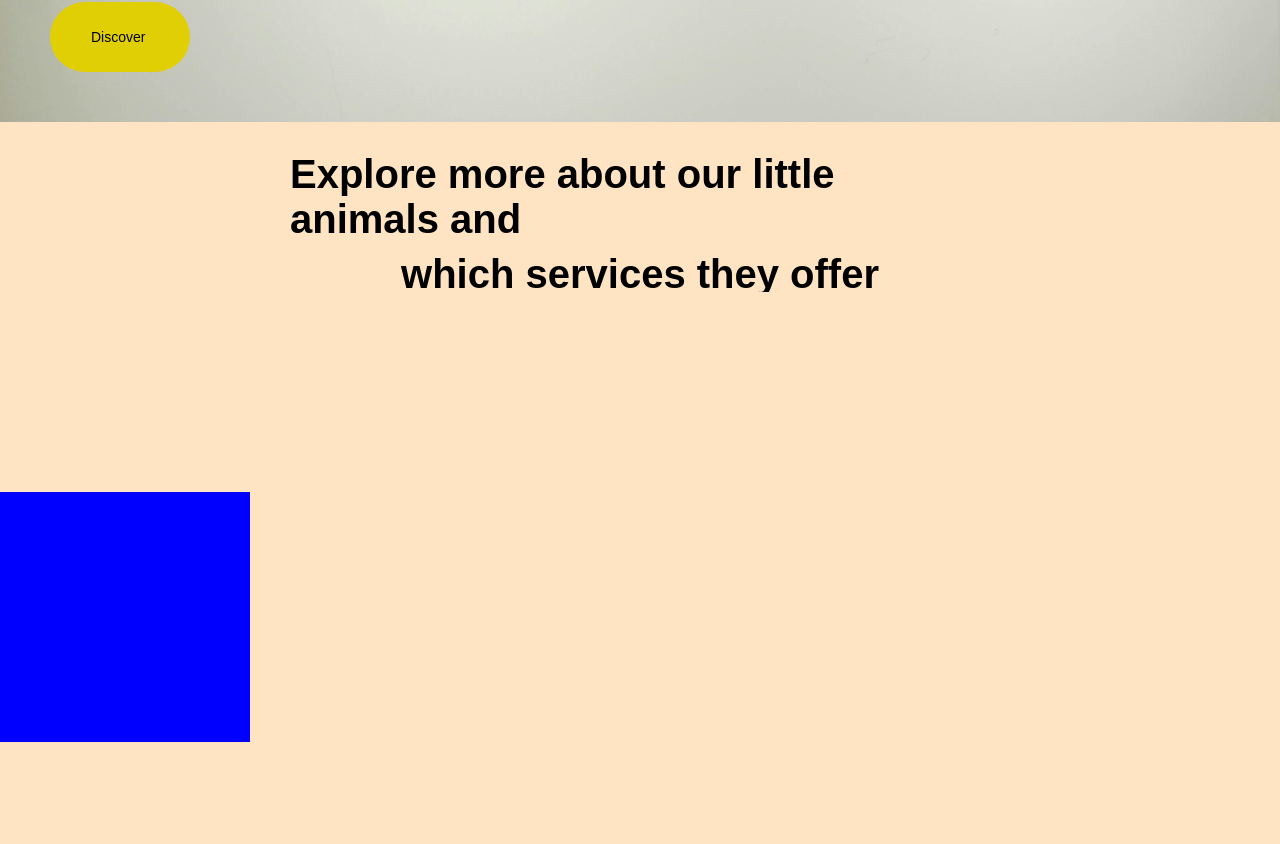
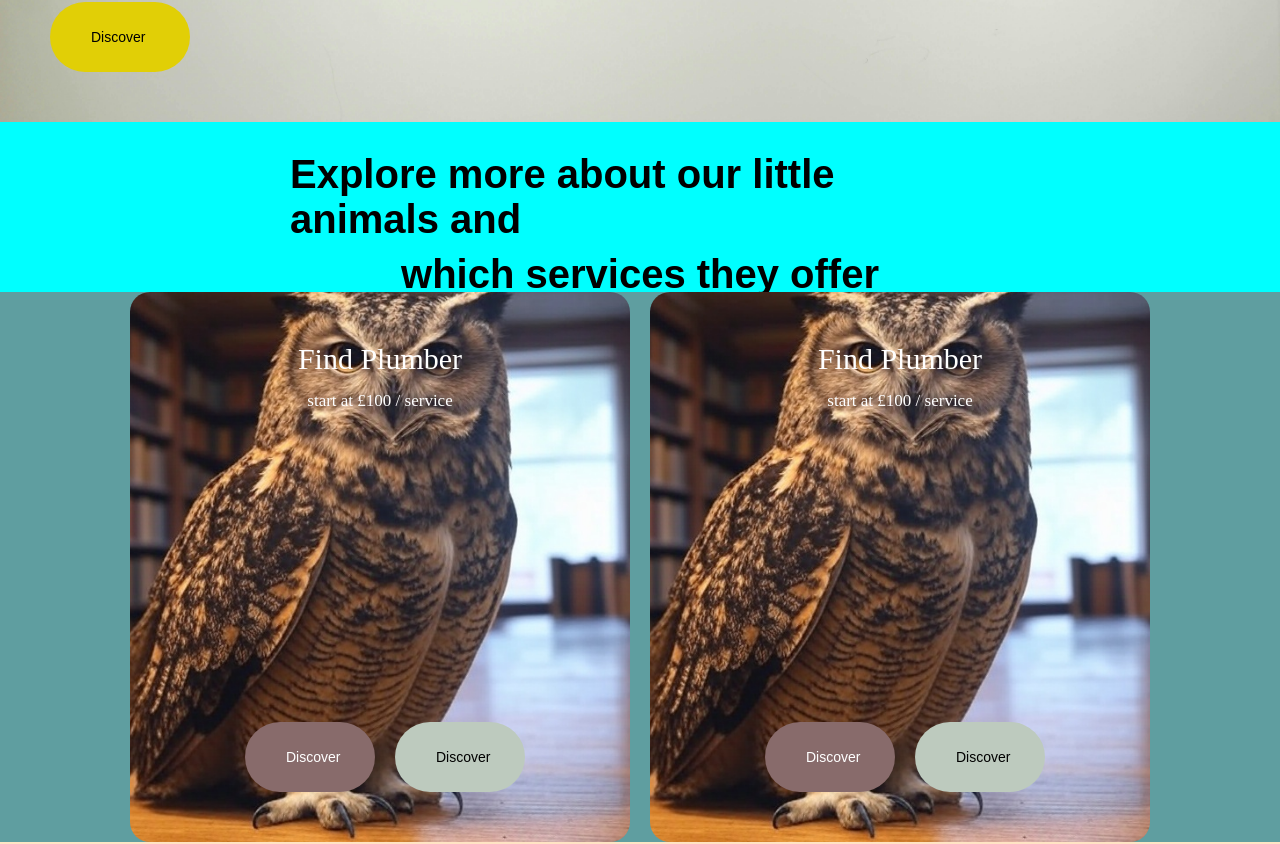
Before and after one commit to JustinShyexE/NextWeb-Frontend, a Next.js app: page / in a window 1280 px wide. Shown: the part 678-1522 px from the top of the page. Built offline with nearby package versions, Linux system fonts and the light colour scheme; a web font is replaced by a local one.

Commit message:
create animated cards

```diff
--- a/app/style/components/NavBar.tsx
+++ b/app/style/components/NavBar.tsx
@@ -162,6 +162,7 @@ export function NavBar() {
         }
       >
         <Button
+         txtcolor=""
           name="Contact us"
           animation="end"
           size={150}
@@ -170,6 +171,7 @@ export function NavBar() {
           color="rgba(189, 202, 190, 1)"
         />
         <Button
+          txtcolor=""
           name="Later"
           animation="end"
           size={120}
--- a/app/style/smallcomponents/button.tsx
+++ b/app/style/smallcomponents/button.tsx
@@ -11,6 +11,8 @@ export function Button(props: {
   size: number;
   id: string;
   color: string;
+  txtcolor:string;
+  btnid:string
 }) {
   const maxSize = { width: props.maxSize };
   const [hover, setHover] = useState(false);
@@ -27,9 +29,11 @@ export function Button(props: {
   return (
     <div id={props.id} style={maxSize} className={bool ? "btn-div btn-start" : "btn-div btn-end"}>
       <button
+        id={props.btnid}
         style={{
           width: hover ? props.maxSize : props.size,
           backgroundColor: props.color,
+          color:props.txtcolor
         }}
         onMouseLeave={handle}
         onMouseEnter={handle}
--- /dev/null
+++ b/app/style/smallcomponents/buttonsm.tsx
@@ -0,0 +1,7 @@
+export default function Buttonsm(props: { name: string; id: string; color: string; textcolor:string }) {
+  return (
+    <button id={props.id} className="card-button" style={{color:props.textcolor, backgroundColor: props.color }}>
+      {props.name}
+    </button>
+  );
+}
--- /dev/null
+++ b/app/style/smallcomponents/card.tsx
@@ -0,0 +1,47 @@
+import { Button } from "./button";
+import Buttonsm from "./buttonsm";
+import { StaticImageData } from "next/image";
+
+export default function Card(props: {
+  title: string;
+  text: string;
+  txtcolor: string;
+  imageUrl: string | StaticImageData;
+}) {
+  return (
+    <div className="home-card" style={{ backgroundImage: "url(" + props.imageUrl.src + ")" }}>
+      <div className="home-card-txt-wrp">
+        <p className="home-card-title center" style={{ color: props.txtcolor }}>
+          {props.title}
+        </p>
+        <p className="home-card-txt center" style={{ color: props.txtcolor }}>
+          {props.text}
+        </p>
+      </div>
+      <div className="home-card-wrap center">
+        <Buttonsm name="Discover" textcolor="white" color="rgba(136, 107, 107, 1)" id="btn-sm-wh" />
+        <Buttonsm name="Discover" textcolor="black" color="rgba(189, 202, 190, 1)" id="btn-sm-wh" />
+        <Button
+          id="btn-big-wh"
+          btnid=""
+          color="rgba(136, 107, 107, 1)"
+          name="Discover"
+          animation="end"
+          size={130}
+          maxSize={150}
+          txtcolor="white"
+        />
+        <Button
+          id="btn-big-wh"
+          btnid=""
+          color="rgba(189, 202, 190, 1)"
+          name="Discover"
+          animation="end"
+          size={130}
+          maxSize={150}
+          txtcolor="black"
+        />
+      </div>
+    </div>
+  );
+}
--- a/app/style/ui/css/homepage.css
+++ b/app/style/ui/css/homepage.css
@@ -26,11 +26,14 @@
 .home-main-text {
   width: 100%;
   height: 100px;
+  background-color: aqua;
   margin-top: 0px;
-  margin-bottom: 200px;
   overflow: hidden;
 }
 
+#animTxt {
+  background-color: beige;
+}
 
 .home-main-text-div {
   width: 700px;
@@ -40,6 +43,7 @@
   animation: text-moveUp 0.25s ease-in-out;
   animation-duration: 1s;
 }
+
 @keyframes text-moveUp {
   from {
     margin-top: 100px;
@@ -56,13 +60,73 @@
   margin-top: 10px;
   margin-bottom: 0px;
 }
-.vis{
+.vis {
   display: none;
 }
-.vis-on{
-  display: inline;
+.home-cards {
+  width: 100%;
+  height: fit-content;
+  background-color: cadetblue;
+  flex-direction: column;
+  margin-bottom: 30px;
+  gap: 20px;
+  overflow: hidden;
+}
+.home-card {
+  height: 300px;
+  width: 85%;
+  max-width: 100%;
+  background-color: chocolate;
+  display: flex;
+  flex-direction: column;
+  justify-content: space-between;
+  border-radius: 20px;
+  animation: card-anim 0.25s ease-in-out;
+  animation-duration: 1s;
+  opacity: 1;
+  margin-top: 0px;
+  background-size: cover;
+  background-repeat: no-repeat;
+  background-position: center center;
+  background-size: 180%;
+  transition: background-size 1s ease-in;
+}
+.home-card:hover {
+  background-size: 200%;
 }
 
+
+@keyframes card-anim {
+  from {
+    opacity: 0;
+    margin-top: 100px;
+  }
+  to {
+    opacity: 1;
+    margin-top: 0px;
+  }
+}
+
+.home-card-wrap {
+  height: fit-content;
+  width: 100%;
+  gap: 10px;
+  padding-bottom: 10%;
+}
+.home-card-txt-wrp {
+  width: 100%;
+  height: fit-content;
+  padding-top: 10%;
+}
+.home-card-title {
+  margin: 0%;
+  margin-bottom: 3%;
+  font-size: 18px;
+}
+.home-card-txt {
+  margin: 0%;
+  font-size: 14px;
+}
 /*try add proper classes name to make your work 2x easier*/
 
 @media only screen and (max-width: 400px) {
@@ -83,8 +147,31 @@
 }
 
 @media only screen and (min-width: 400px) {
+  .home-card {
+    height: 400px;
+  }
   .home-txt {
     font-size: 22px;
+  }
+  .home-card-wrap {
+    gap: 0px;
+    padding-left: 3%;
+  }
+  .home-card-title {
+    display: flex;
+    justify-content: center;
+    align-items: center;
+  }
+}
+@media only screen and (min-width: 550px) {
+  .home-card {
+    height: 500px;
+  }
+  .home-card-title {
+    font-size: 30px;
+  }
+  .home-card-txt {
+    font-size: 17px;
   }
 }
 @media only screen and (min-width: 650px) {
@@ -98,6 +185,26 @@
     height: 100px;
   }
 }
+@media only screen and (min-width: 700px) {
+  .home-cards {
+    flex-direction: row;
+  }
+  .home-card {
+    height: 350px;
+    width: 45%;
+  }
+  .home-card-title {
+    font-size: 18px;
+  }
+  .home-card-txt {
+    font-size: 14px;
+  }
+}
+@media only screen and (min-width: 850px) {
+  .home-card {
+    height: 510px;
+  }
+}
 
 @media only screen and (min-width: 1000px) {
   .home-txt {
@@ -109,14 +216,23 @@
   .home-main-text-div {
     height: 130px;
   }
-
-
+  .home-card {
+    height: 550px;
+    width: 500px;
+  }
+  .home-card-title {
+    font-size: 30px;
+  }
+  .home-card-txt {
+    font-size: 17px;
+  }
 }
 
 @media only screen and (min-width: 1920px) {
   .home-main-text {
     height: 200px;
     width: 100%;
+    background-color: aqua;
     margin-top: 20px;
   }
   .home-main-text-div {
--- a/app/style/ui/css/smallcomp.css
+++ b/app/style/ui/css/smallcomp.css
@@ -1,3 +1,4 @@
+/*Small Components CSS*/
 .btn-div {
   height: fit-content;
   display: flex;
@@ -48,7 +49,28 @@
   left: 21px;
   transition: left 1s ease-in-out;
 }
+.card-button{
+   width: fit-content;
+   height: 50px;
+   padding-left: 25px;
+   padding-right: 25px;
+   border-radius: 30px;
+   border: 0px;
+   cursor: pointer;
+}
 
+#btn-big-wh{
+  display: none;
+}
+
+@media only screen and (min-width: 400px) {
+  #btn-sm-wh{
+    display: none;
+}
+  #btn-big-wh{
+    display: block;
+  }
+}
 
 @media only screen and (min-width: 1024px) {
   #btn-visibility {
--- a/app/style/ui/homepage/homepage.tsx
+++ b/app/style/ui/homepage/homepage.tsx
@@ -6,34 +6,59 @@ import { AbhayaLibre } from "@/app/style/ui/fonts";
 import homepage1 from "@/public/homepage1.jpg";
 import { AbhayaLibre2 } from "@/app/style/ui/fonts";
 import { useEffect, useRef, useState } from "react";
-
+import Card from "../../smallcomponents/card";
+import panda from "../../../../public/panda.jpg";
+import owl from "@/public/owl2.jpg";
 export function Footer() {
   return <div className="background">Footer hih</div>;
 }
 
 export function Body() {
+  // Separate states for each div
+  const [isDiv1Visible, setIsDiv1Visible] = useState(false);
+  const [isDiv2Visible, setIsDiv2Visible] = useState(false);
+  const [isDiv3Visible, setIsDiv3Visible] = useState(false);
 
-  const divRef = useRef(null);
-  const [isBottom, setIsBottom] = useState(false);
+  // Refs for each div
+  const div1Ref = useRef(null);
+  const div2Ref = useRef(null);
+  const div3Ref = useRef(null);
 
   useEffect(() => {
     const observer = new IntersectionObserver(
-      ([entry]) => {
-        setIsBottom(entry.isIntersecting);
+      (entries) => {
+        entries.forEach((entry) => {
+          // Check which div is being observed and update its specific state
+          if (entry.target === div1Ref.current) {
+            setIsDiv1Visible(entry.isIntersecting);
+          } else if (entry.target === div2Ref.current) {
+            setIsDiv2Visible(entry.isIntersecting);
+          } else if (entry.target === div3Ref.current) {
+            setIsDiv3Visible(entry.isIntersecting);
+          }
+        });
       },
-      { root: null, threshold: 0.7 } // Fires when the target is fully visible
+      {
+        root: null, // Uses viewport
+        rootMargin: "0px", // Trigger exactly at viewport edge
+        threshold: 0.7, // Trigger when any part becomes visible
+      }
     );
 
-    if (divRef.current) {
-      observer.observe(divRef.current);
-    }
+    // Observe each div
+    if (div1Ref.current) observer.observe(div1Ref.current);
+    if (div2Ref.current) observer.observe(div2Ref.current);
+    if (div3Ref.current) observer.observe(div3Ref.current);
+
+    // Cleanup
     return () => {
-      if (divRef.current) {
-        observer.unobserve(divRef.current);
-      }
+      if (div1Ref.current) observer.unobserve(div1Ref.current);
+      if (div2Ref.current) observer.unobserve(div2Ref.current);
+      if (div3Ref.current) observer.unobserve(div3Ref.current);
     };
-  }, []);
+  }, []); // Empty dependenc
 
+  //add the card make the animation least longer and put the trigger at 0.2
 
   return (
     <div className="body">
@@ -45,6 +70,8 @@ export function Body() {
             Discover our little animals and put them to work, now at the best price possible
           </h3>
           <Button
+            txtcolor=""
+            btnid=""
             name="Discover"
             id="home-btn"
             animation="start"
@@ -54,16 +81,48 @@ export function Body() {
           />
         </div>
       </div>
-      <div ref={divRef} id="div-to-touch" className="home-main-text center"> {/* touches this id*/}
-
-        <div className= {isBottom ? "home-main-text-div" : "home-main-text-div vis"}>
+      <div ref={div1Ref} id="div-to-touch" className="home-main-text center">
+        {" "}
+        {/* touches this id*/}
+        <div className={isDiv1Visible ? "home-main-text-div" : "home-main-text-div vis"}>
           <h1 className={AbhayaLibre2.className + " center home-txt"}>
             Explore more about our little animals and{" "}
           </h1>
           <h1 className={AbhayaLibre2.className + " center home-txt"}>which services they offer</h1>
         </div>
       </div>
-      <div id="squar" className="square" ></div>
+
+      <div  className="home-cards center">
+        <Card
+          imageUrl={owl}
+          title=" Find Plumber"
+          text="start at £100 / service"
+          txtcolor="white"
+        />
+        <Card
+          imageUrl={owl}
+          title=" Find Plumber"
+          text="start at £100 / service"
+          txtcolor="white"
+        />
+      </div>
+
+      <div className="home-cards center">
+        <Card
+          imageUrl={panda}
+          title=" Find Plumber"
+          text="start at £100 / service"
+          txtcolor="white"
+        />
+        <Card
+          imageUrl={owl}
+          title=" Find Plumber"
+          text="start at £100 / service"
+          txtcolor="white"
+        />
+      </div>
+      <div className="home-cards"></div>
+      <div id="squar" className="square"></div>
       <Link href={"http://localhost:3001/homepage"}>
         <div className="link"></div>
       </Link>
```
Also changed, not shown: public/owl2.jpg (added).
